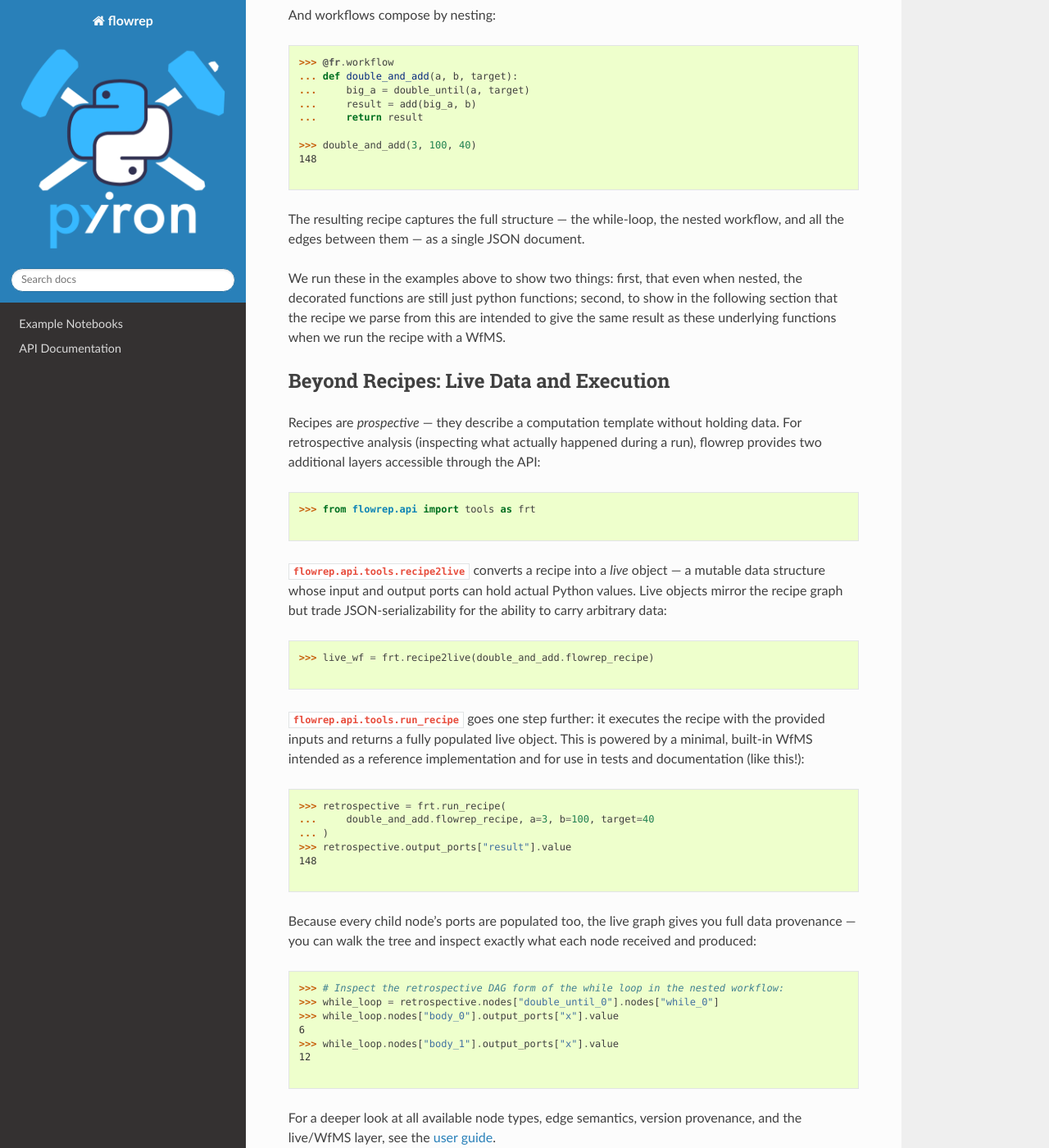
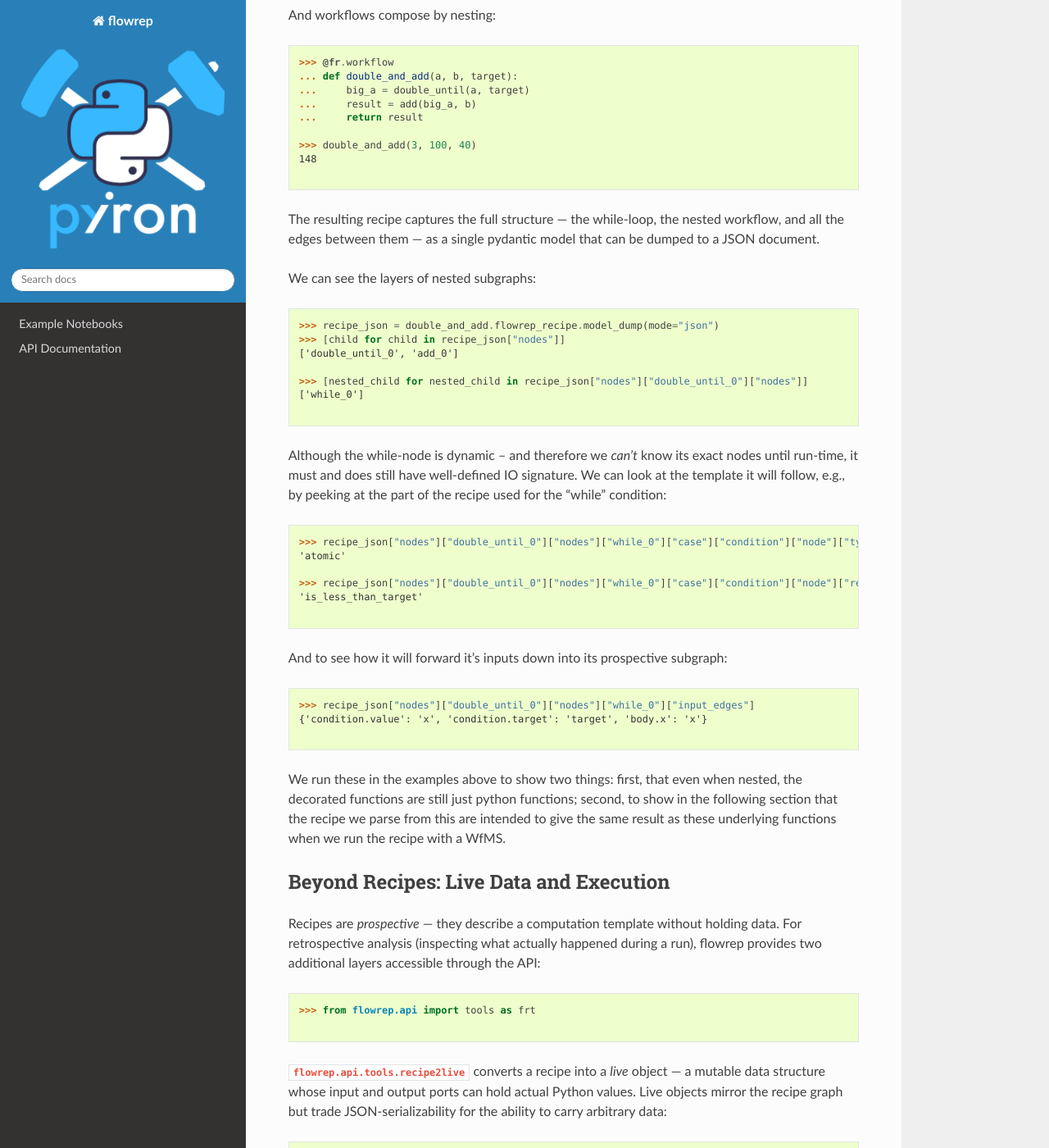
Before and after one commit to pyiron/flowrep, a Sphinx documentation site: the page built from docs/README.md, in a window 1280 px wide and 1400 px high, scrolled down 3286 px. Shown: the whole window at 82% size. Built offline with Sphinx 7.4.7 and the Read the Docs theme 3.1.0, drawn with Linux system fonts in a browser that asks for light colours; the version number could not be read and is left out.

Commit message:
Demonstrate the deep recipe structure
Signed-off-by: liamhuber <liamhuber@greyhavensolutions.com>

````diff
--- a/docs/README.md
+++ b/docs/README.md
@@ -188,7 +188,42 @@ And workflows compose by nesting:
 ```
 
 The resulting recipe captures the full structure — the while-loop, the nested
-workflow, and all the edges between them — as a single JSON document.
+workflow, and all the edges between them — as a single pydantic model that can be dumped
+to a JSON document.
+
+We can see the layers of nested subgraphs:
+
+```python
+>>> recipe_json = double_and_add.flowrep_recipe.model_dump(mode="json")
+>>> [child for child in recipe_json["nodes"]]
+['double_until_0', 'add_0']
+
+>>> [nested_child for nested_child in recipe_json["nodes"]["double_until_0"]["nodes"]]
+['while_0']
+
+```
+
+Although the while-node is dynamic -- and therefore we _can't_ know its exact nodes
+until run-time, it must and does still have well-defined IO signature.
+We can look at the template it will follow, e.g., by peeking at the part of the recipe
+used for the "while" condition:
+
+```python
+>>> recipe_json["nodes"]["double_until_0"]["nodes"]["while_0"]["case"]["condition"]["node"]["type"]
+'atomic'
+
+>>> recipe_json["nodes"]["double_until_0"]["nodes"]["while_0"]["case"]["condition"]["node"]["reference"]["info"]["qualname"]
+'is_less_than_target'
+
+```
+
+And to see how it will forward it's inputs down into its prospective subgraph:
+
+```python
+>>> recipe_json["nodes"]["double_until_0"]["nodes"]["while_0"]["input_edges"]
+{'condition.value': 'x', 'condition.target': 'target', 'body.x': 'x'}
+
+```
 
 We run these in the examples above to show two things: first, that even when nested,
 the decorated functions are still just python functions; second, to show in the following
````
